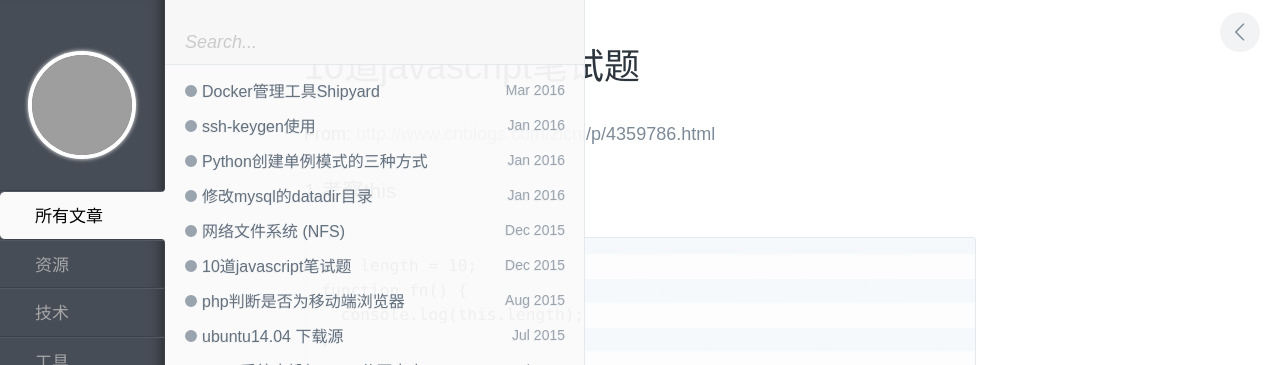
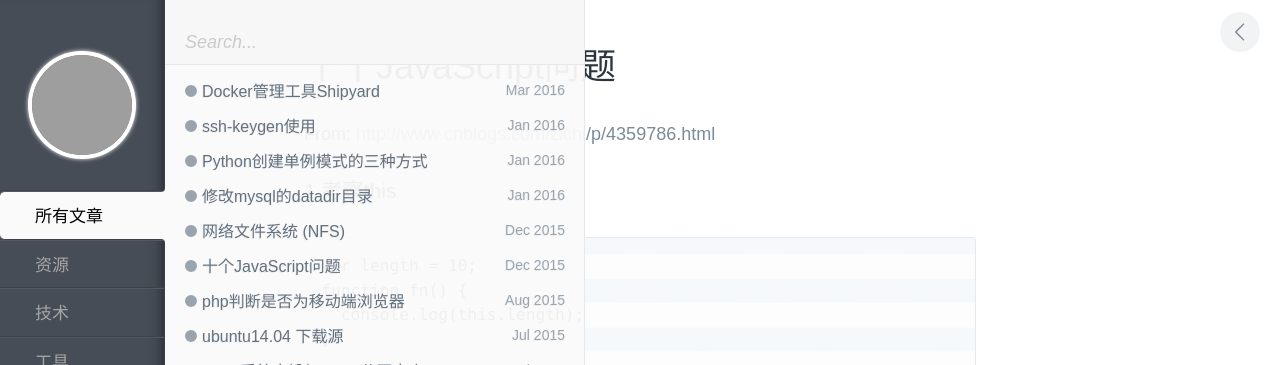
Before and after one commit to deweing/deweing.github.io, a Jekyll site: the page built from _posts/tech/2015-12-08-ten-javascript-questions.md, in a window 1280 px wide, cut to the strip 0-365 px from the top of the page. Built offline with Jekyll 4.4.1, drawn with Linux system fonts in a browser that asks for light colours; grey boxes are pictures that could not be loaded.

Commit message:
rename js question

```diff
--- a/_posts/tech/2015-12-08-ten-javascript-questions.md
+++ b/_posts/tech/2015-12-08-ten-javascript-questions.md
@@ -1,6 +1,6 @@
 ---
 layout: post
-title: 10道javascript笔试题
+title: 十个JavaScript问题
 category: 技术
 tags: javascript
 keywords: javascript
```
